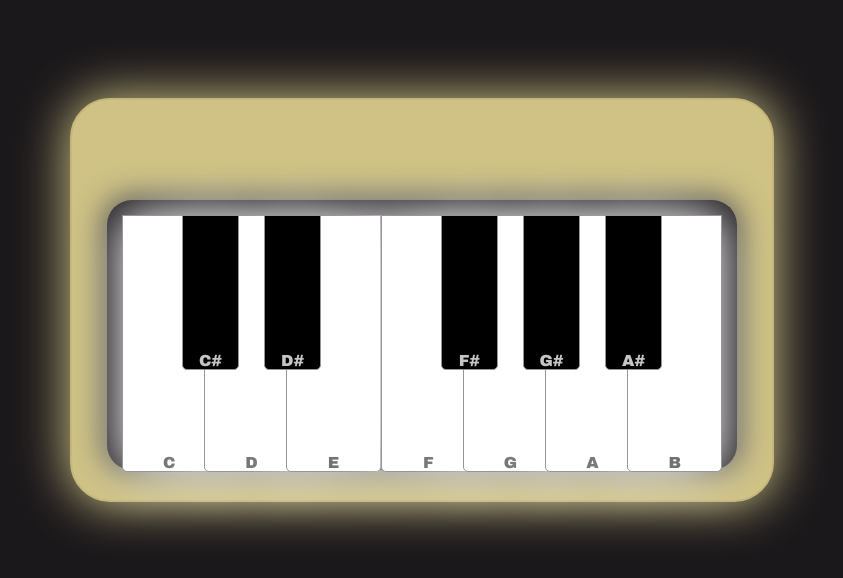
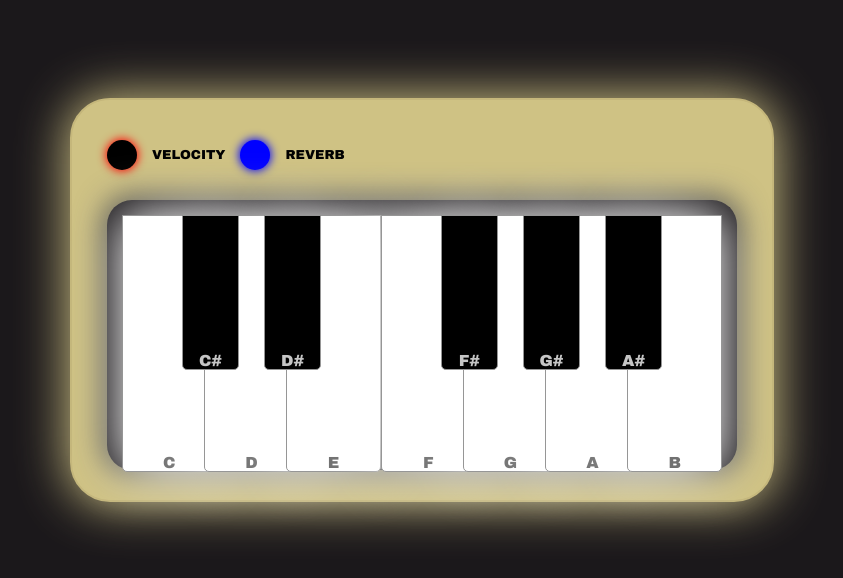
Before and after one commit to BrudaninDaniil/PIANO-NA, a plain HTML site: page index.html in a window 1280 px wide. Shown: the part 152-730 px from the top of the page, without its empty margins (218-1061 px from the left). Drawn offline with Linux system fonts and the light colour scheme.

Commit message:
velocity

```diff
--- a/index.html
+++ b/index.html
@@ -10,6 +10,12 @@
 </head>
 <body>
     <div class="frame">
+        <div class="box-plugins">
+            <div class="velocity"></div>
+            <P>VELOCITY</P>
+            <div class="reverb"></div>
+            <p>REVERB</p>
+        </div>
         <div class="places-keys">
             <div class="key white" id="c">C</div>
             <div class="key black" id="cdies">C#</div>
--- a/script.js
+++ b/script.js
@@ -27,8 +27,46 @@ const aNote = new Audio('/PIANO-NA/AUDIO-L/A.mp3') ;
 const aDiesNote = new Audio('/PIANO-NA/AUDIO-L/Adies.mp3') ;
 const bNote = new Audio('/PIANO-NA/AUDIO-L/B.mp3') ;
 
+const doNoteS = new Audio('/PIANO-NA/AUDIO-S/DO.mp3') ;
+const DoDiesNoteS = new Audio('/PIANO-NA/AUDIO-S/DOdies.mp3') ;
+const ReNoteS = new Audio('/PIANO-NA/AUDIO-S/RE.mp3') ;
+const ReDiesNoteS = new Audio('/PIANO-NA/AUDIO-S/REdies.mp3') ;
+const eNoteS = new Audio('/PIANO-NA/AUDIO-S/MI.mp3') ;
+const fNoteS = new Audio('/PIANO-NA/AUDIO-S/F.mp3') ;
+const fDiesNoteS = new Audio('/PIANO-NA/AUDIO-S/Fdies.mp3') ;
+const gNoteS = new Audio('/PIANO-NA/AUDIO-S/G.mp3') ;
+const gDiesNoteS = new Audio('/PIANO-NA/AUDIO-S/Gdies.mp3') ;
+const aNoteS = new Audio('/PIANO-NA/AUDIO-S/A.mp3') ;
+const aDiesNoteS = new Audio('/PIANO-NA/AUDIO-S/Adies.mp3') ;
+const bNoteS = new Audio('/PIANO-NA/AUDIO-S/B.mp3') ;
 
+const btnVelocity = document.querySelector('.velocity')
+const btnReverb = document.querySelector('.reverb')
 
+btnReverb.style.backgroundColor = 'blue'
+btnVelocity.style.backgroundColor = 'red'
+console.log(btnVelocity.style.backgroundColor);
+
+function btnPluginsColors (a) {
+    return a.style.backgroundColor == 'red' || a.style.backgroundColor == 'blue'  ? true : false ;
+}
+
+btnVelocity.addEventListener('click', () => {
+    if (btnPluginsColors (btnVelocity)) {
+        btnVelocity.style.backgroundColor = 'black' ;
+    } else {
+        btnVelocity.style.backgroundColor = 'red';
+    }
+    console.log(btnVelocity.style.backgroundColor);
+})
+
+btnReverb.addEventListener('click', () => {
+    if (btnPluginsColors (btnReverb)) {
+        btnReverb.style.backgroundColor = 'black' ;
+    } else {
+        btnReverb.style.backgroundColor = 'blue';
+    }
+})
 
 white.forEach(e => {
     e.addEventListener('click', () => {
@@ -48,6 +86,8 @@ black.forEach(e => {
     })
 })
 
+
+if (btnVelocity.style.backgroundColor == 'red') {
     Do.addEventListener('click', () => {
         doNote.play()
         doNote.currentTime = 0;
@@ -107,3 +147,66 @@ B.addEventListener('click', () => {
         bNote.play()
         bNote.currentTime = 0;
     })
+}
+
+if (btnVelocity.style.backgroundColor = 'black') {
+    Do.addEventListener('click', () => {
+        doNoteS.play()
+        doNoteS.currentTime = 0;
+    })
+
+    DoDies.addEventListener('click', () => {
+        DoDiesNoteS.play()
+        DoDiesNoteS.currentTime = 0;
+    })
+
+    Re.addEventListener('click', () => {
+        ReNoteS.play()
+        ReNoteS.currentTime = 0;
+    })
+
+    ReDies.addEventListener('click', () => {
+        ReDiesNoteS.play()
+        ReDiesNoteS.currentTime = 0;
+    })
+
+    E.addEventListener('click', () => {
+        eNoteS.play()
+        eNoteS.currentTime = 0;
+    })
+
+    F.addEventListener('click', () => {
+        fNoteS.play()
+        fNoteS.currentTime = 0;
+    })
+
+    Fdies.addEventListener('click', () => {
+        fDiesNoteS.play()
+        fDiesNoteS.currentTime = 0;
+    })
+
+    G.addEventListener('click', () => {
+        gNoteS.play()
+        gNoteS.currentTime = 0;
+    })
+
+    Gdies.addEventListener('click', () => {
+        gDiesNoteS.play()
+        gDiesNoteS.currentTime = 0;
+    })
+
+    A.addEventListener('click', () => {
+        aNoteS.play()
+        aNoteS.currentTime = 0;
+    })
+
+    Adies.addEventListener('click', () => {
+        aDiesNoteS.play()
+        aDiesNoteS.currentTime = 0;
+    })
+
+    B.addEventListener('click', () => {
+        bNoteS.play()
+        bNoteS.currentTime = 0;
+    })
+}
--- a/style.css
+++ b/style.css
@@ -8,6 +8,13 @@
 body {
     background-color: rgb(27, 24, 27);
     /* background-image: url(/PIANO-NA/AUDIO-L/DO#.mp3); */
+}
+
+p {
+    font-family: 'Archivo Black', sans-serif;
+    font-size: 13px;
+    padding: 5px;
+
 }
 
 .frame {
@@ -70,9 +77,28 @@ body {
     z-index: 2;
 }
 
-/* .white:hover {
-    background-color: rgb(207, 207, 207);
+.box-plugins {
+    display: flex;
+    justify-content: start;
+    align-items: center;
+    padding-left: 35px;
+    gap: 10px;
 }
-.black:hover {
-    background-color: rgb(65, 65, 65);
-} */
+
+.velocity {
+    height: 30px;
+    width: 30px;
+    border-radius: 50%;
+    background-color: red;
+    box-shadow: 0px 0px 10px 1px red;
+    cursor: pointer;
+}
+
+.reverb {
+    height: 30px;
+    width: 30px;
+    border-radius: 50%;
+    background-color: blue;
+    box-shadow: 0px 0px 10px 1px blue;
+    cursor: pointer;
+}
```
Also changed, not shown: 10 other files. Lines whose indentation alone changed are shown as unchanged.
